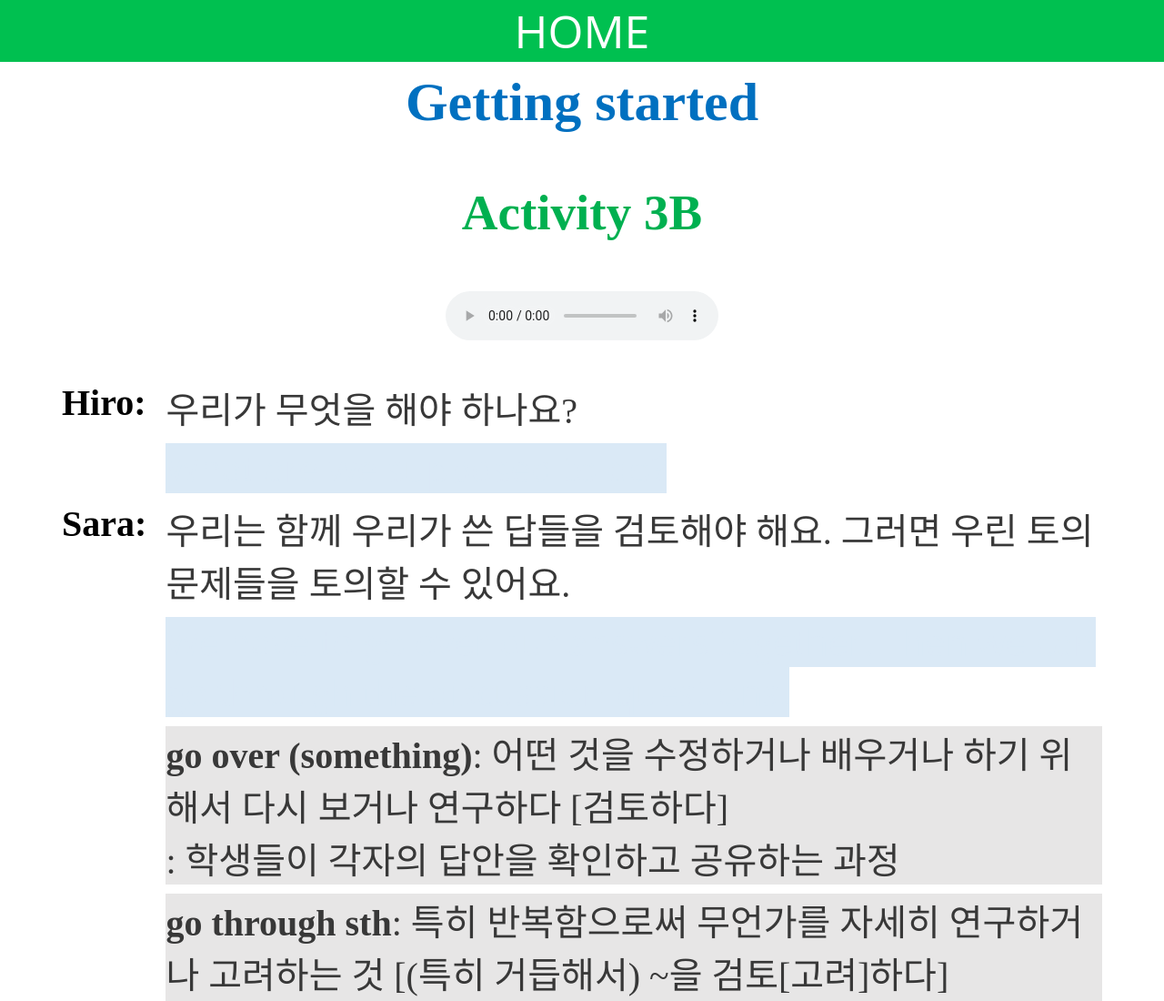
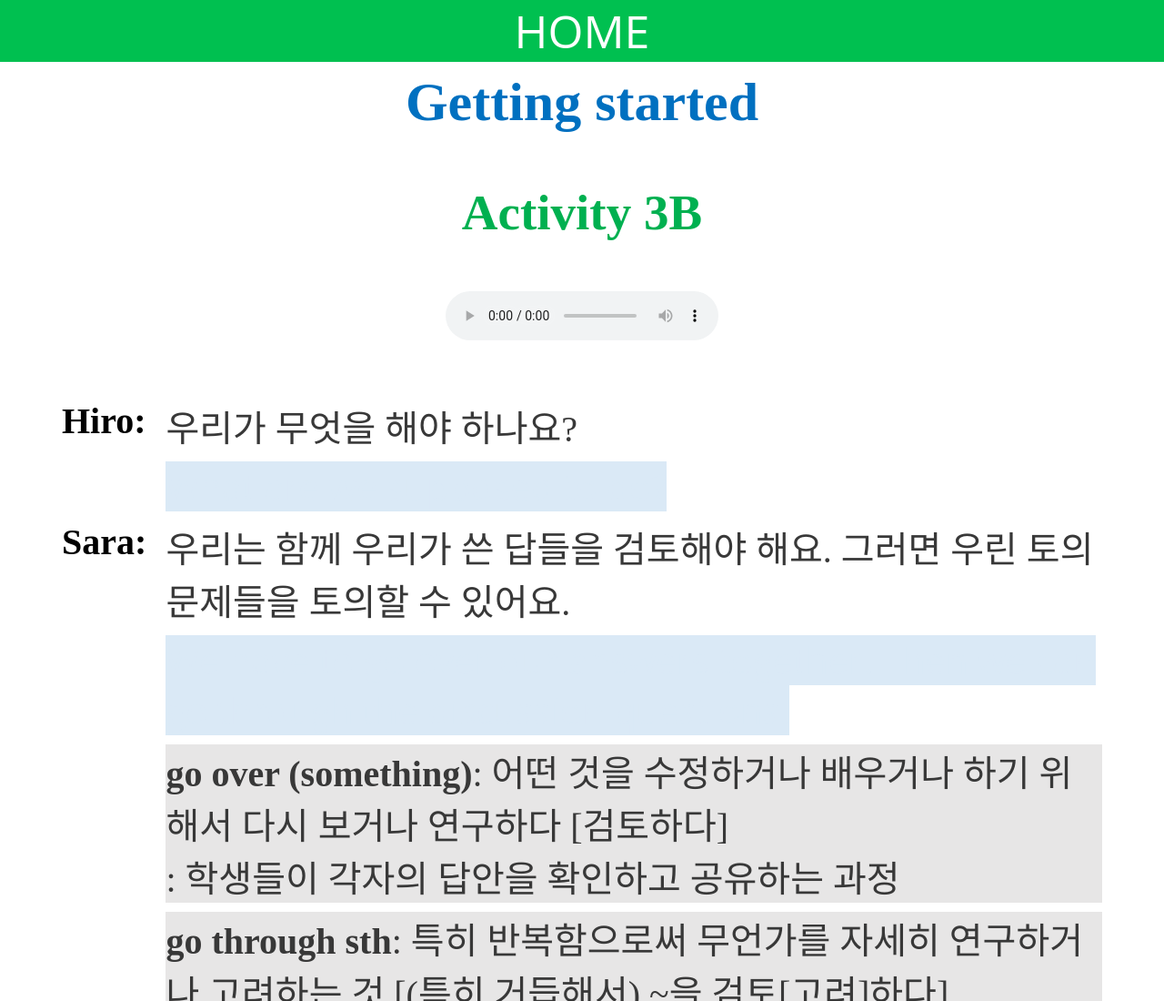
Before and after one commit to Gunwoo-Kim725/English-Conversation, a plain HTML site: page Book1_000.html in a window 1280 px wide. Shown: the top 1100 px of the page at 91% size. Drawn offline with Linux system fonts and the light colour scheme; a script that the page names is missing.

Commit message:
Add files via upload

```diff
--- a/style.css
+++ b/style.css
@@ -115,7 +115,7 @@ td {
     display: flex;
     justify-content: center;
     align-items: center;
-    padding: 0px 0px 40px 0px;
+    padding: 0px 0px 60px 0px;
 }
 
 /* 메뉴바 --------------------------------------------------------------------------- */
```
